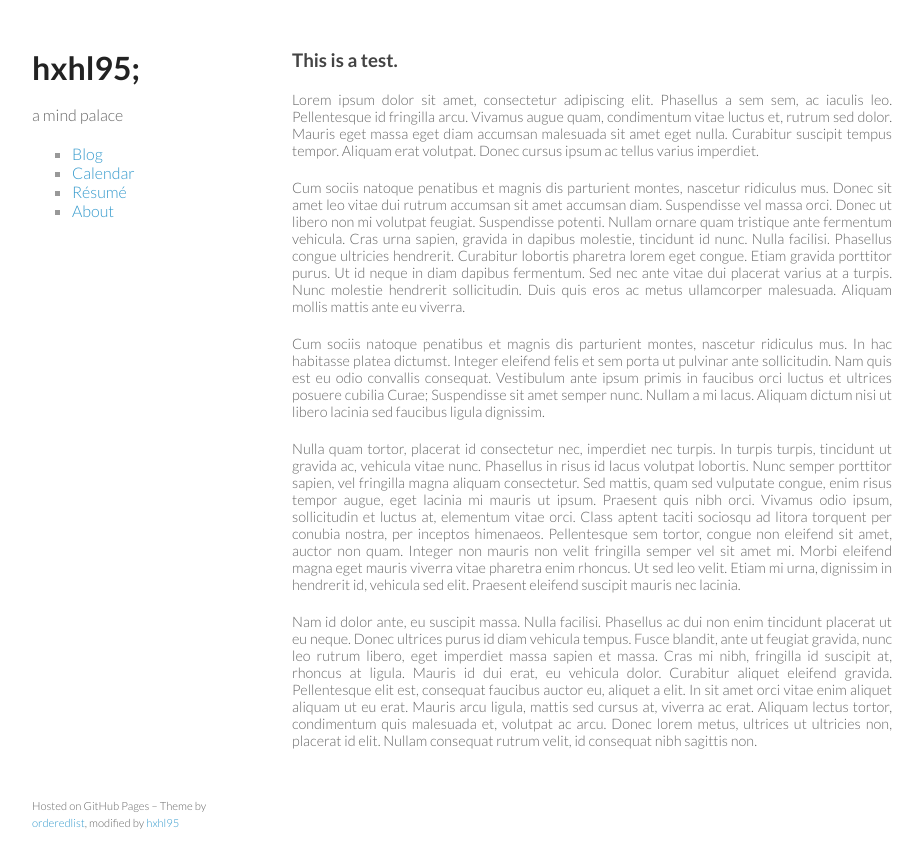
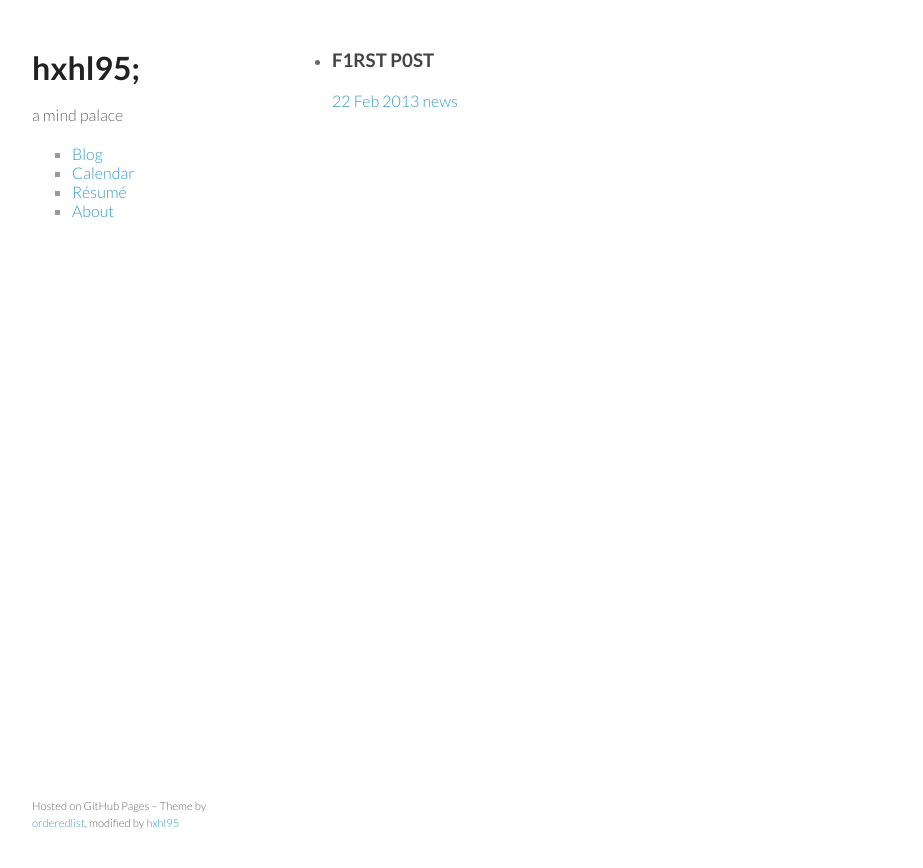
Before and after one commit to roberts-sandbox/test-perma, a Jekyll site: the page built from index.html, in a window 1280 px wide. Shown: the top 868 px of the page, without its empty margins (178-1101 px from the left). Built offline with Jekyll 4.4.1, drawn with Linux system fonts in a browser that asks for light colours; Markdown is read by kramdown in place of the engine named in the settings; the list of posts is cut into pages by our own code.

Commit message:
Changed index page into posts list

```diff
--- a/index.html
+++ b/index.html
@@ -1,14 +1,12 @@
 ---
 layout: default
 ---
-<h3>This is a test.</h3>
-
-<p>Lorem ipsum dolor sit amet, consectetur adipiscing elit. Phasellus a sem sem, ac iaculis leo. Pellentesque id fringilla arcu. Vivamus augue quam, condimentum vitae luctus et, rutrum sed dolor. Mauris eget massa eget diam accumsan malesuada sit amet eget nulla. Curabitur suscipit tempus tempor. Aliquam erat volutpat. Donec cursus ipsum ac tellus varius imperdiet.</p>
-
-<p>Cum sociis natoque penatibus et magnis dis parturient montes, nascetur ridiculus mus. Donec sit amet leo vitae dui rutrum accumsan sit amet accumsan diam. Suspendisse vel massa orci. Donec ut libero non mi volutpat feugiat. Suspendisse potenti. Nullam ornare quam tristique ante fermentum vehicula. Cras urna sapien, gravida in dapibus molestie, tincidunt id nunc. Nulla facilisi. Phasellus congue ultricies hendrerit. Curabitur lobortis pharetra lorem eget congue. Etiam gravida porttitor purus. Ut id neque in diam dapibus fermentum. Sed nec ante vitae dui placerat varius at a turpis. Nunc molestie hendrerit sollicitudin. Duis quis eros ac metus ullamcorper malesuada. Aliquam mollis mattis ante eu viverra.</p>
-
-<p>Cum sociis natoque penatibus et magnis dis parturient montes, nascetur ridiculus mus. In hac habitasse platea dictumst. Integer eleifend felis et sem porta ut pulvinar ante sollicitudin. Nam quis est eu odio convallis consequat. Vestibulum ante ipsum primis in faucibus orci luctus et ultrices posuere cubilia Curae; Suspendisse sit amet semper nunc. Nullam a mi lacus. Aliquam dictum nisi ut libero lacinia sed faucibus ligula dignissim.</p>
-
-<p>Nulla quam tortor, placerat id consectetur nec, imperdiet nec turpis. In turpis turpis, tincidunt ut gravida ac, vehicula vitae nunc. Phasellus in risus id lacus volutpat lobortis. Nunc semper porttitor sapien, vel fringilla magna aliquam consectetur. Sed mattis, quam sed vulputate congue, enim risus tempor augue, eget lacinia mi mauris ut ipsum. Praesent quis nibh orci. Vivamus odio ipsum, sollicitudin et luctus at, elementum vitae orci. Class aptent taciti sociosqu ad litora torquent per conubia nostra, per inceptos himenaeos. Pellentesque sem tortor, congue non eleifend sit amet, auctor non quam. Integer non mauris non velit fringilla semper vel sit amet mi. Morbi eleifend magna eget mauris viverra vitae pharetra enim rhoncus. Ut sed leo velit. Etiam mi urna, dignissim in hendrerit id, vehicula sed elit. Praesent eleifend suscipit mauris nec lacinia.</p>
-
-<p>Nam id dolor ante, eu suscipit massa. Nulla facilisi. Phasellus ac dui non enim tincidunt placerat ut eu neque. Donec ultrices purus id diam vehicula tempus. Fusce blandit, ante ut feugiat gravida, nunc leo rutrum libero, eget imperdiet massa sapien et massa. Cras mi nibh, fringilla id suscipit at, rhoncus at ligula. Mauris id dui erat, eu vehicula dolor. Curabitur aliquet eleifend gravida. Pellentesque elit est, consequat faucibus auctor eu, aliquet a elit. In sit amet orci vitae enim aliquet aliquam ut eu erat. Mauris arcu ligula, mattis sed cursus at, viverra ac erat. Aliquam lectus tortor, condimentum quis malesuada et, volutpat ac arcu. Donec lorem metus, ultrices ut ultricies non, placerat id elit. Nullam consequat rutrum velit, id consequat nibh sagittis non. </p>
+<ul class="posts">
+	{% for post in site.posts %}
+	<li><a href="{{post.url}}">
+		<h3>{{post.title}}</h3>
+		<span class="post-date">{{post.date | date_to_string}}</span>
+		<span class="post-tags">{{post.tags}}</span>
+	</a></li>
+	{% endfor %}
+</ul>
```
